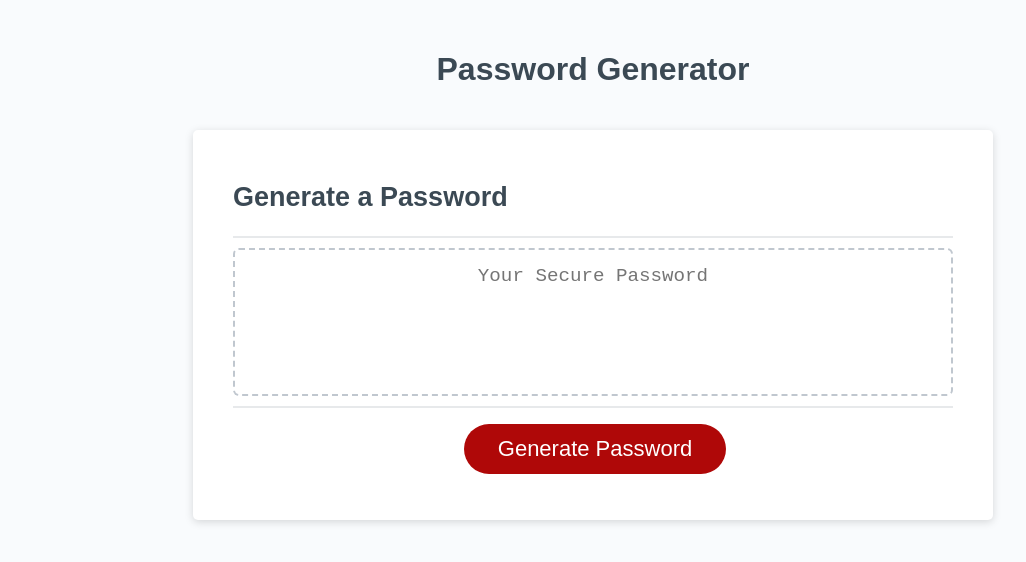
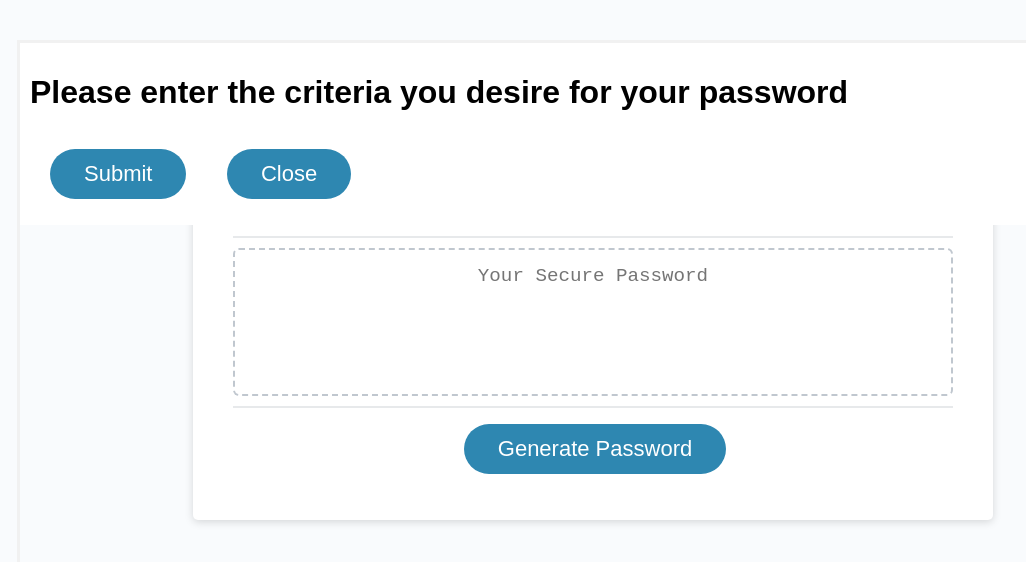
Before and after one commit to daniel-gregg/automatic-password-generator, a plain HTML site: page index.html in a window 1280 px wide. Both pictures are taken after a click on the button "Generate Password". Shown: the whole page, without its empty margins (47-1073 px from the left). Drawn offline with Linux system fonts and the light colour scheme.

Commit message:
Added pop-up form element to prompt for and store password criteria choices

```diff
--- a/index.html
+++ b/index.html
@@ -25,10 +25,21 @@
           ></textarea>
         </div>
         <div class="card-footer">
-          <button id="generate" class="btn">Generate Password</button>
+          <button id="generate" class="btn" onclick="openForm()">Generate Password</button>
         </div>
       </div>
     </div>
+
+    <!-- popup form for entering password details -->
+    <div class="form-popup" id="passwordForm">
+      <form action="/action_page.php" class="form-container">
+        <h1>Please enter the criteria you desire for your password</h1>
+
+        <button type="submit" class="btn">Submit</button>
+        <button type="submit" class="btn cancel" onclick="closeForm()">Close</button>
+      </form>
+    </div>
+
     <script src="script.js"></script>
   </body>
 </html>
--- a/script.js
+++ b/script.js
@@ -3,12 +3,21 @@ var generateBtn = document.querySelector("#generate");
 
 // Write password to the #password input
 function writePassword() {
-  var password = generatePassword();
+  //var password = generatePassword();
   var passwordText = document.querySelector("#password");
 
-  passwordText.value = password;
+  //passwordText.value = password;
 
 }
 
 // Add event listener to generate button
 generateBtn.addEventListener("click", writePassword);
+
+function openForm() {
+  document.getElementById("passwordForm").style.display = "block";
+}
+
+function closeForm() {
+  document.getElementById("passwordForm").style.display = "none";
+}
+// generatePassword function
--- a/style.css
+++ b/style.css
@@ -74,7 +74,7 @@ header {
 
 .btn {
   border: none;
-  background-color: hsl(360, 91%, 36%);
+  background-color: rgb(46, 135, 177);
   border-radius: 25px;
   box-shadow: rgba(0, 0, 0, 0.1) 0px 1px 6px 0px rgba(0, 0, 0, 0.2) 0px 1px 1px
     0px;
@@ -118,6 +118,33 @@ button[disabled] {
   overflow: hidden;
 }
 
+/* The popup form - hidden by default */
+.form-popup {
+  display: none;
+  position: fixed;
+  width: 90%;
+  min-height: 90%;
+  top: 5%;
+  right: 5%;
+  border: 3px solid #f1f1f1;
+  z-index: 9;
+}
+
+/* Add styles to the form container */
+.form-container {
+  padding: 10px;
+  background-color: white;
+}
+
+/* Full-width input fields */
+.form-container input[type=text], .form-container input[type=password] {
+  width: 100%;
+  padding: 15px;
+  margin: 5px 0 22px 0;
+  border: none;
+  background: #f1f1f1;
+}
+
 @media (max-width: 690px) {
   .btn {
     font-size: 1rem;
```
